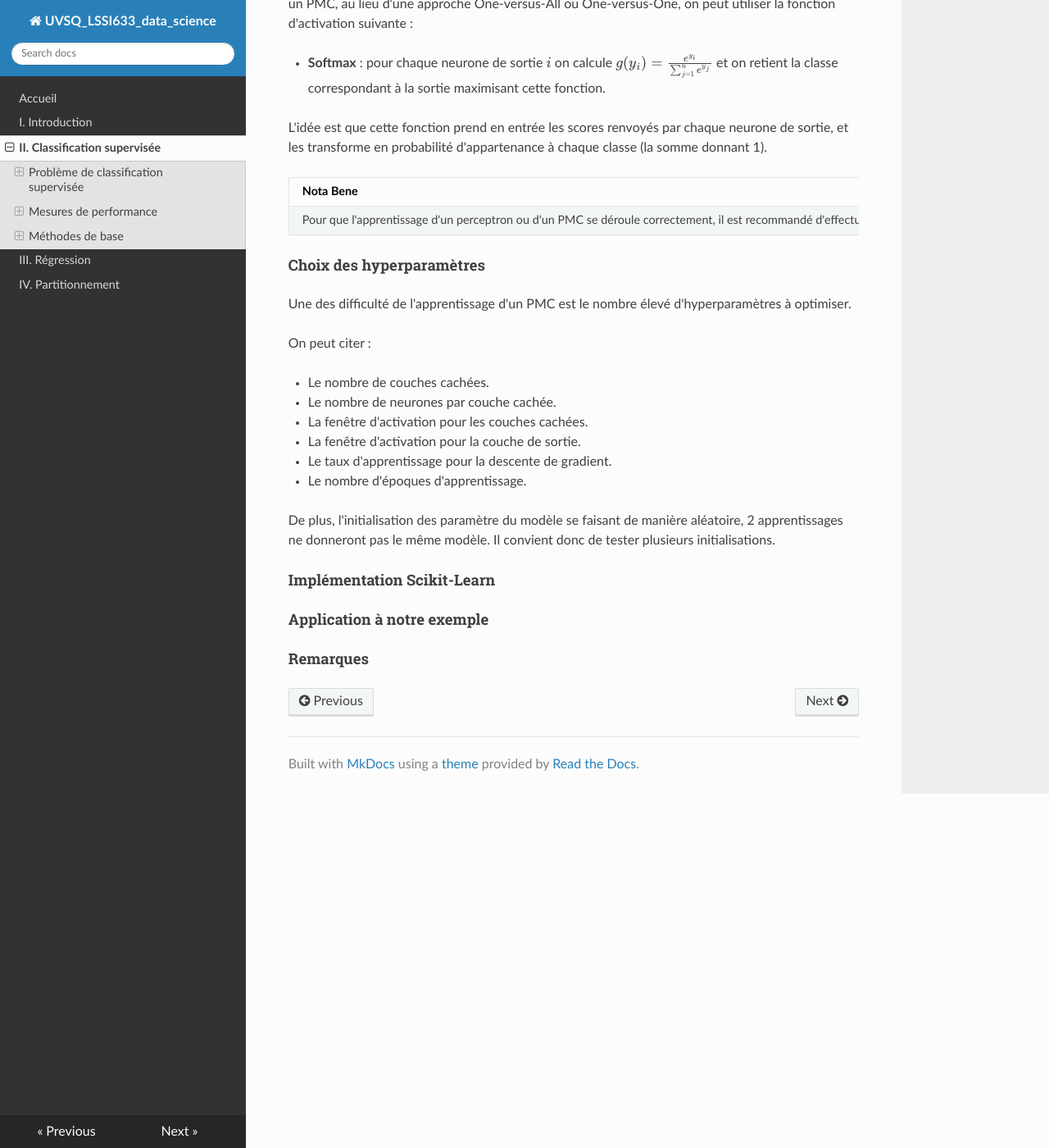
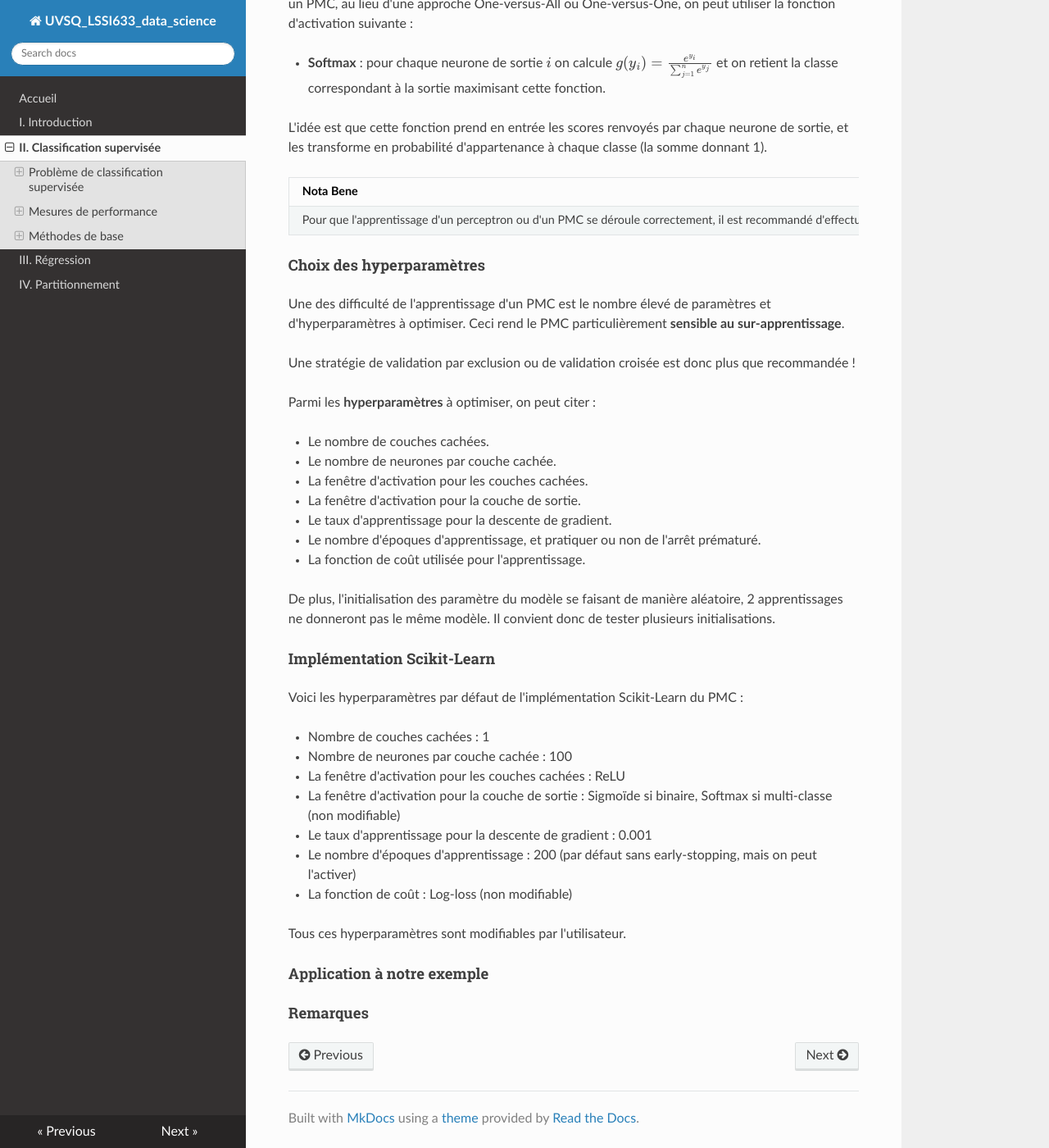
Before and after one commit to NicOudart/UVSQ_LSSI633_data_science, an MkDocs documentation site: the page built from docs/Chap2_Classification_supervisee.md, in a window 1280 px wide and 1400 px high, scrolled down 39265 px. Shown: the whole window at 82% size. Built offline with MkDocs 1.6.1, drawn with Linux system fonts in a browser that asks for light colours; nearby versions of some CDN libraries.

Commit message:
-Progress on Chapter 2.

```diff
--- a/docs/Chap2_Classification_supervisee.md
+++ b/docs/Chap2_Classification_supervisee.md
@@ -1146,9 +1146,12 @@ L'idée est que cette fonction prend en entrée les scores renvoyés par chaque
 
 #### Choix des hyperparamètres
 
-Une des difficulté de l'apprentissage d'un PMC est le nombre élevé d'hyperparamètres à optimiser.
+Une des difficulté de l'apprentissage d'un PMC est le nombre élevé de paramètres et d'hyperparamètres à optimiser.
+Ceci rend le PMC particulièrement **sensible au sur-apprentissage**.
 
-On peut citer :
+Une stratégie de validation par exclusion ou de validation croisée est donc plus que recommandée !
+
+Parmi les **hyperparamètres** à optimiser, on peut citer :
 
 * Le nombre de couches cachées.
 
@@ -1160,14 +1163,34 @@ On peut citer :
 
 * Le taux d'apprentissage pour la descente de gradient.
 
-* Le nombre d'époques d'apprentissage.
+* Le nombre d'époques d'apprentissage, et pratiquer ou non de l'arrêt prématuré.
+
+* La fonction de coût utilisée pour l'apprentissage.
 
 De plus, l'initialisation des paramètre du modèle se faisant de manière aléatoire, 2 apprentissages ne donneront pas le même modèle.
 Il convient donc de tester plusieurs initialisations.
 
+#### Implémentation Scikit-Learn
 
 
-#### Implémentation Scikit-Learn
+
+Voici les hyperparamètres par défaut de l'implémentation Scikit-Learn du PMC :
+
+* Nombre de couches cachées : 1
+
+* Nombre de neurones par couche cachée : 100
+
+* La fenêtre d'activation pour les couches cachées : ReLU
+
+* La fenêtre d'activation pour la couche de sortie : Sigmoïde si binaire, Softmax si multi-classe (non modifiable)
+
+* Le taux d'apprentissage pour la descente de gradient : 0.001
+
+* Le nombre d'époques d'apprentissage : 200 (par défaut sans early-stopping, mais on peut l'activer)
+
+* La fonction de coût : Log-loss (non modifiable)
+
+Tous ces hyperparamètres sont modifiables par l'utilisateur.
 
 #### Application à notre exemple
 
```
